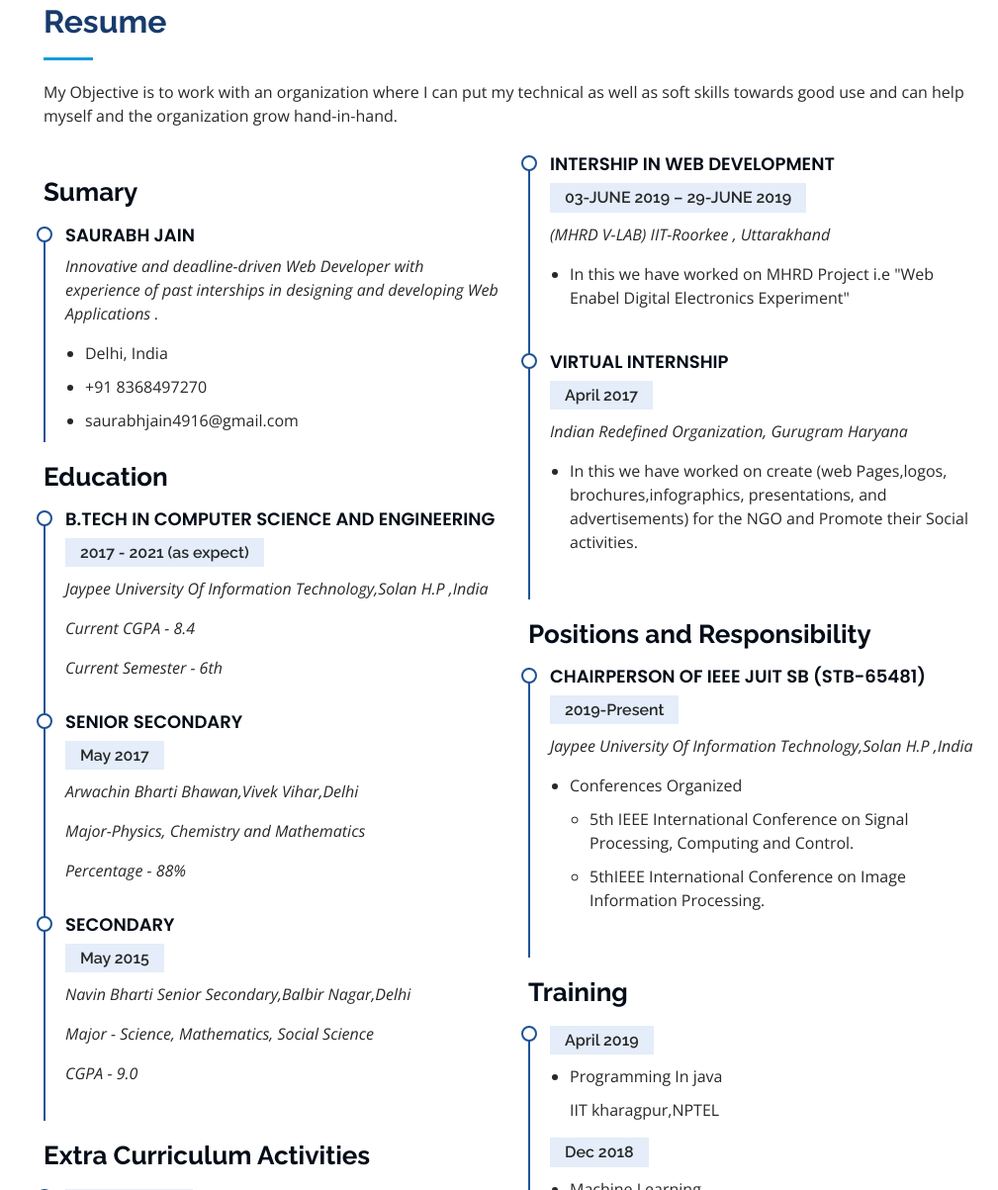
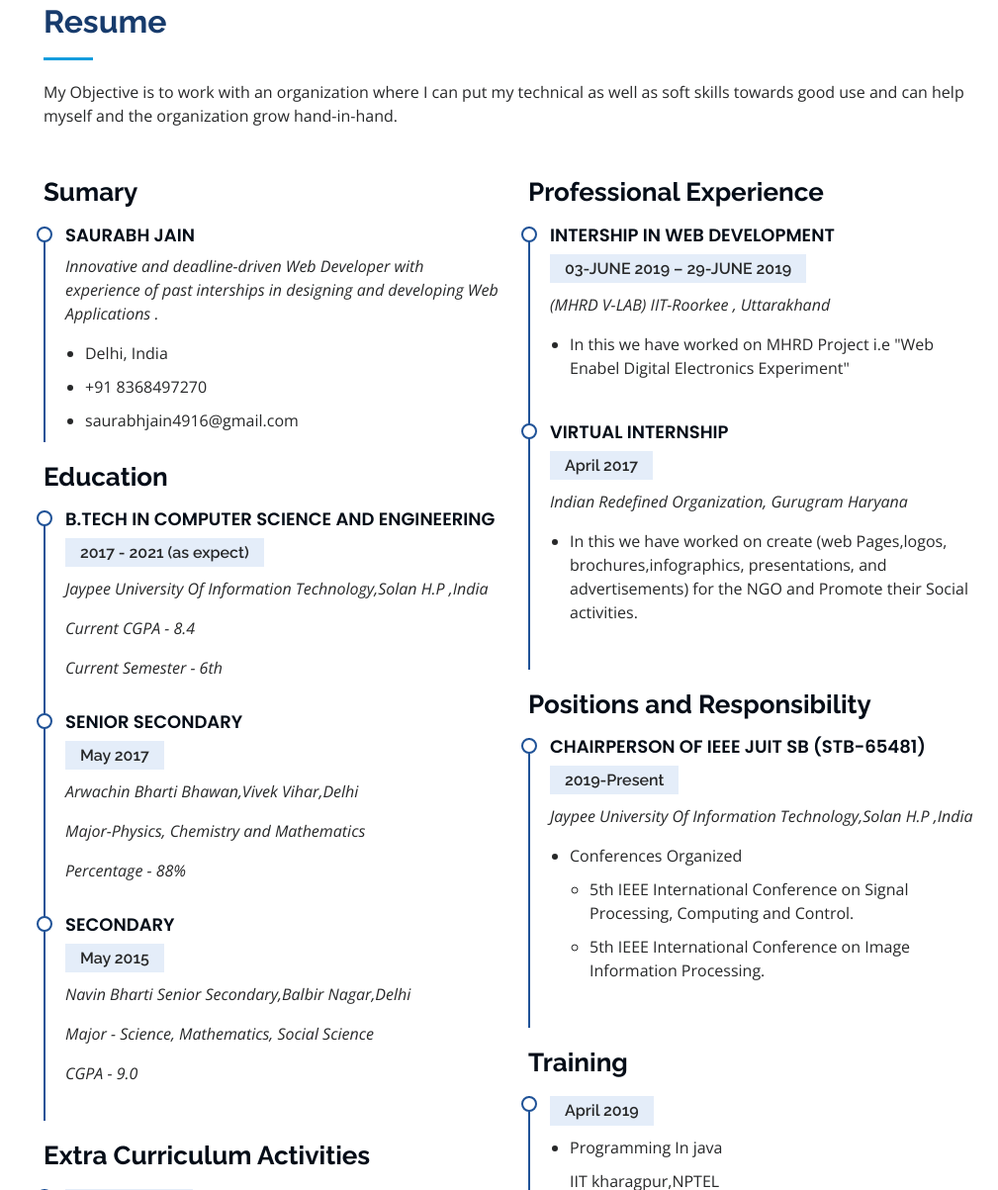
Before and after one commit to saurabh10022000/I_am_saurabh, a plain HTML site: page index.html in a window 1280 px wide. Shown: the part 1801-3004 px from the top of the page at 99% size, without its empty margins (271-1280 px from the left). Drawn offline with nearby package versions, Linux system fonts and the light colour scheme.

Commit message:
Update index.html

```diff
--- a/index.html
+++ b/index.html
@@ -259,6 +259,8 @@
 
           </div>
           <div class="col-lg-6" data-aos="fade-up" data-aos-delay="100">
+            <h3 class="resume-title">Professional Experience</h3>
+
 
 
             <div class="resume-item">
@@ -286,7 +288,7 @@
                 <li>Conferences Organized  </li>
                 <ul>
                   <li>5th IEEE International Conference on Signal Processing, Computing and Control.   </li>
-                  <li>5thIEEE International Conference on Image Information Processing.
+                  <li>5th IEEE International Conference on Image Information Processing.
                   </li>
                 </ul>
               </ul>
```
